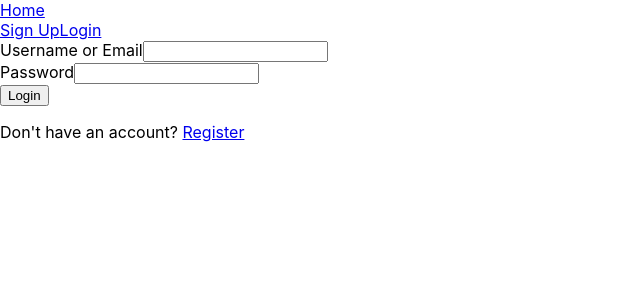
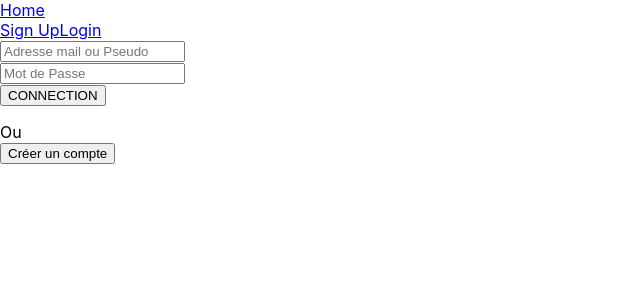
Before and after one commit to chloebalcer/frontend, a React (Create React App) app: page /login in a window 1280 px wide. Shown: the top 300 px of the page, without its empty margins (0-640 px from the left). Built offline with nearby package versions, Linux system fonts and the light colour scheme; no server answers.

Commit message:
Placeholder Fixed

```diff
--- a/package.json
+++ b/package.json
@@ -17,7 +17,8 @@
     "redux": "^4.0.5",
     "redux-devtools-extension": "^2.13.8",
     "redux-form": "^8.2.6",
-    "redux-thunk": "^2.3.0"
+    "redux-thunk": "^2.3.0",
+    "yarn": "^1.21.1"
   },
   "scripts": {
     "start": "react-scripts start",
--- a/src/components/auth/LoginForm.js
+++ b/src/components/auth/LoginForm.js
@@ -42,27 +42,32 @@ class LoginForm extends Component {
                         onSubmit={this.props.handleSubmit(this.onSubmit)}
                         className='ui form'
                     >
-                        <Field
+                        <input
                             name='username'
                             type='text'
                             component={this.renderField}
-                            label='Username or Email'
+                            placeholder='Adresse mail ou Pseudo'
                         />
-                        <Field
+                        <br />
+                        <input
                             name='password'
                             type='password'
                             component={this.renderField}
-                            label='Password'
+                            placeholder='Mot de Passe'
                         />
                         <Field
                             name='non_field_errors'
                             type='hidden'
                             component={this.hiddenField}
                         />
-                        <button type="primary">Login</button>
+                        <button type="primary">CONNECTION</button>
                     </form>
-                    <p style={{ marginTop: '1rem' }}>
-                        Don't have an account? <Link to='/register'>Register</Link>
+
+                    <p>
+
+                        Ou<form action="/register">
+                            <input type="submit" value="Créer un compte" />
+                        </form>
                     </p>
                 </div>
             </div>
--- a/src/components/auth/RegisterForm.js
+++ b/src/components/auth/RegisterForm.js
@@ -3,6 +3,7 @@ import { Link, Redirect } from 'react-router-dom';
 import { connect } from 'react-redux';
 import { Field, reduxForm } from 'redux-form';
 import { register } from '../../actions/auth';
+import LoginForm from './LoginForm';
 
 class RegisterForm extends Component {
     renderField = ({ input, label, type, meta: { touched, error } }) => {
@@ -63,7 +64,7 @@ class RegisterForm extends Component {
                         <button className='ui primary button'>Register</button>
                     </form>
                     <p style={{ marginTop: '1rem' }}>
-                        Already have an account? <Link to='/login'>Login</Link>
+                        Already have an account? <Link to='/' >Login</Link>
                     </p>
                 </div>
             </div>
```
Also changed, not shown: 1 other file (tests, documents, lock files or other folders).
